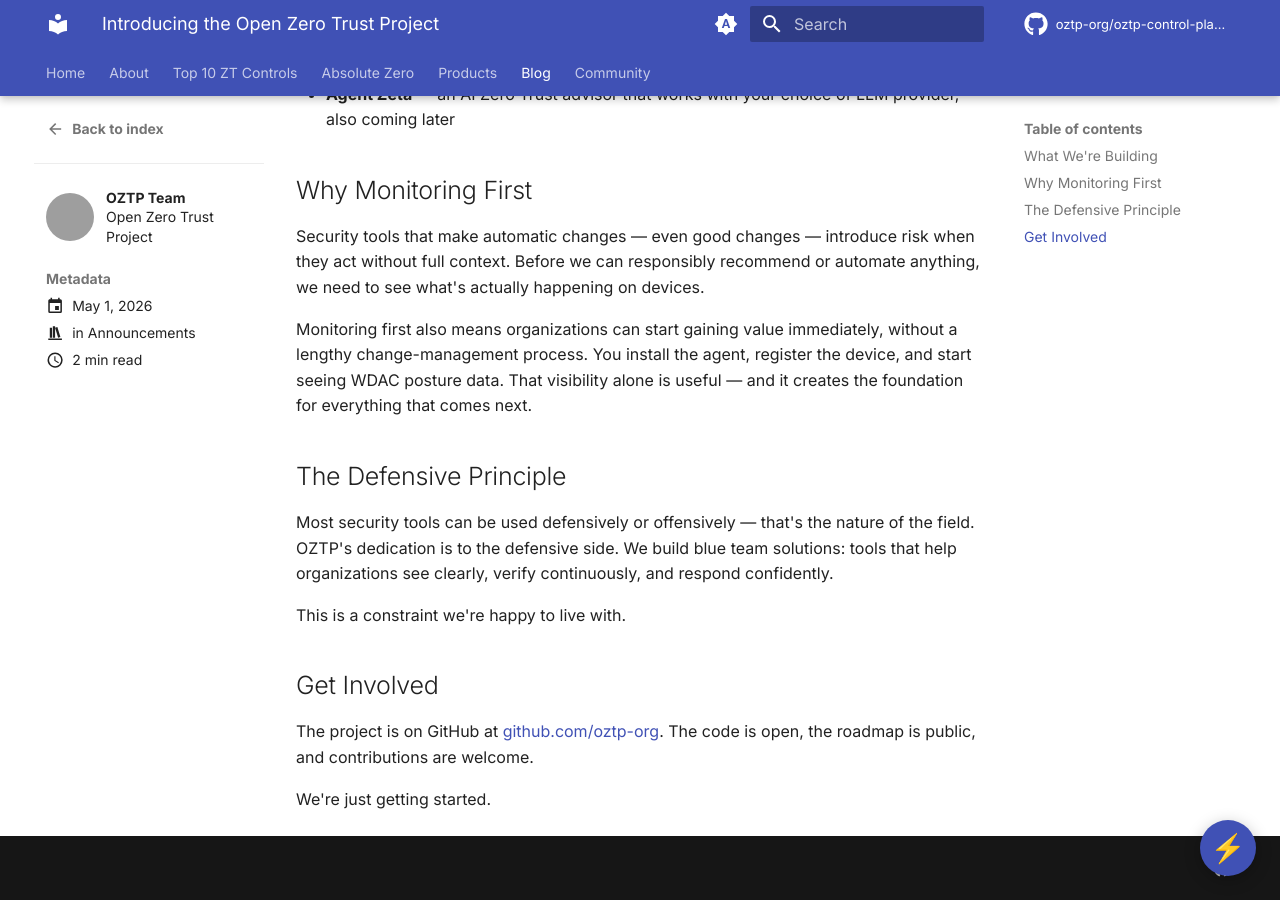
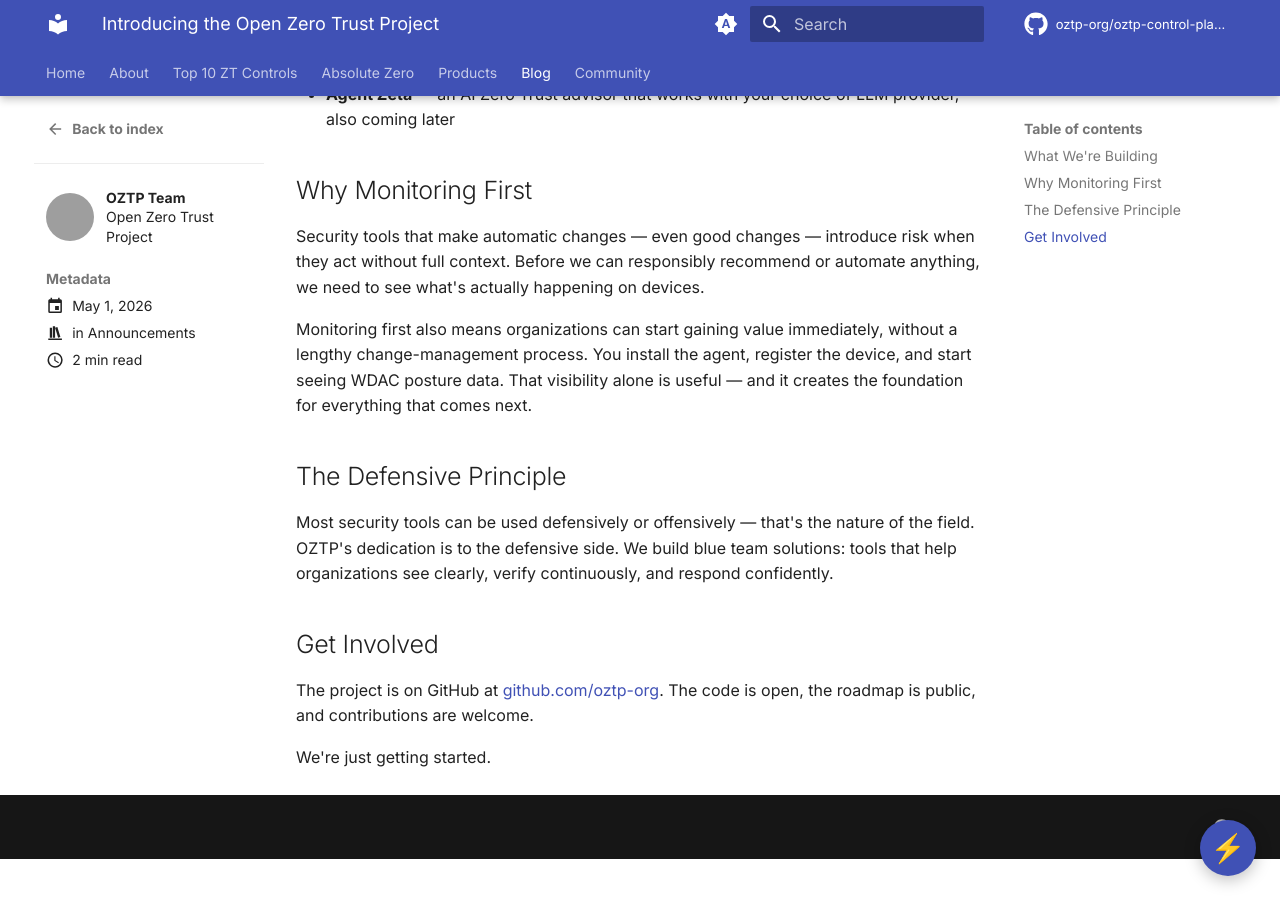
Before and after one commit to oztp-org/oztp-org.github.io, an MkDocs documentation site: the page built from docs/blog/posts/announcing-oztp.md, in a window 1280 px wide and 900 px high, scrolled down 976 px. Built offline with MkDocs 1.6.1 and Material for MkDocs 9.7.7, drawn with Linux system fonts in a browser that asks for light colours; comment, search, counter and statistics services are not loaded; grey boxes are pictures that could not be loaded.

Commit message:
Remove orphaned constraint line from defensive principle section
Co-Authored-By: Claude Sonnet 4.6 <noreply@anthropic.com>

```diff
--- a/docs/blog/posts/announcing-oztp.md
+++ b/docs/blog/posts/announcing-oztp.md
@@ -39,8 +39,6 @@ Monitoring first also means organizations can start gaining value immediately, w
 
 Most security tools can be used defensively or offensively — that's the nature of the field. OZTP's dedication is to the defensive side. We build blue team solutions: tools that help organizations see clearly, verify continuously, and respond confidently.
 
-This is a constraint we're happy to live with.
-
 ## Get Involved
 
 The project is on GitHub at [github.com/oztp-org](https://github.com/oztp-org). The code is open, the roadmap is public, and contributions are welcome.
```
